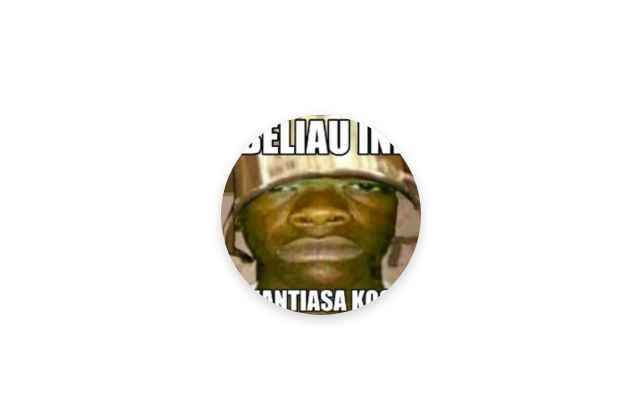
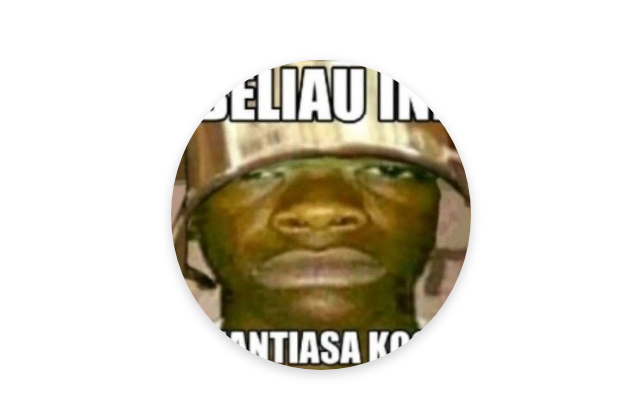
Before and after one commit to salzzvv/salzzvv.github.io, a plain HTML site: page index.html in a window 1280 px wide. Shown: the part 185-602 px from the top of the page, without its empty margins (319-959 px from the left). Drawn offline with Linux system fonts and the light colour scheme.

Commit message:
Update index.html

```diff
--- a/index.html
+++ b/index.html
@@ -14,8 +14,8 @@
     }
 
     .circle-img {
-      width: 200px;
-      height: 200px;
+      width: 300px;
+      height: 310px;
       border-radius: 50%;
       object-fit: cover;
       cursor: pointer;
```
